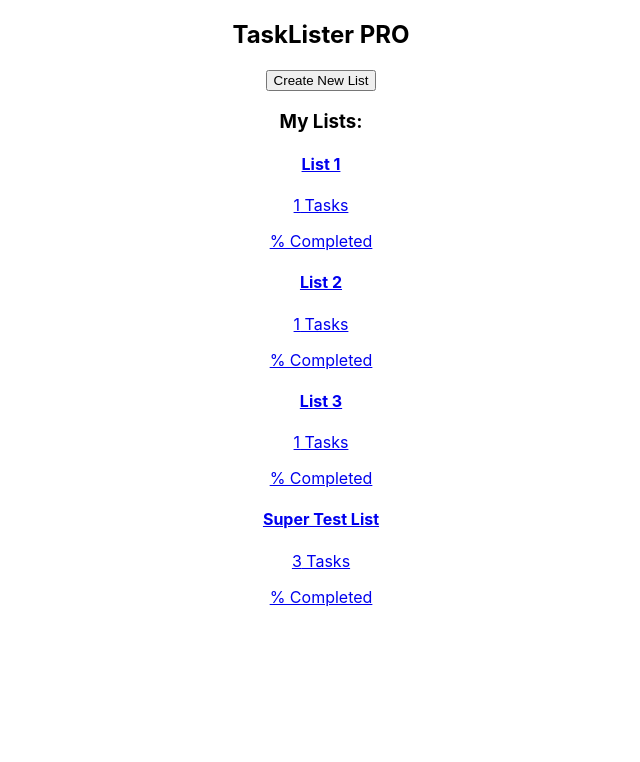
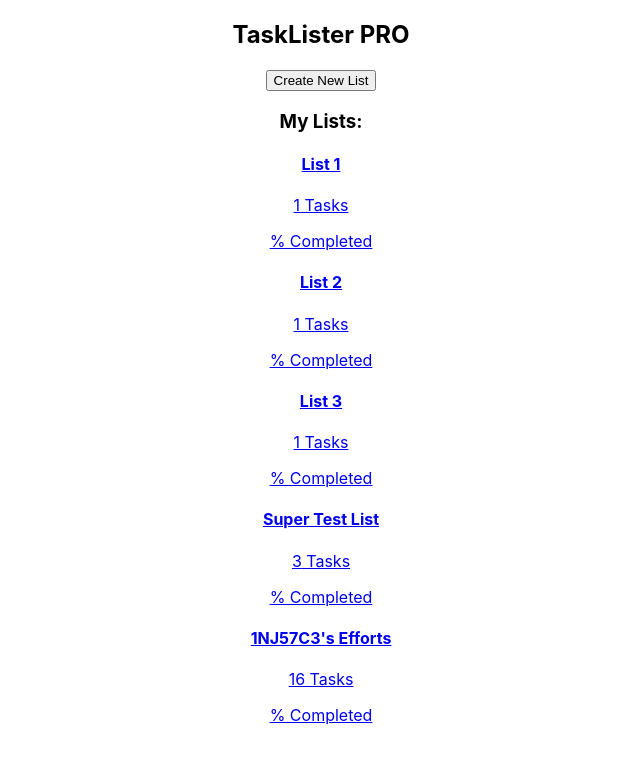
Before and after one commit to 1NJ57C3/phase-2-project-2, a React (Create React App) app: page / in a window 1280 px wide. Shown: the top 762 px of the page, without its empty margins (319-959 px from the left). Built offline with nearby package versions, Linux system fonts and the light colour scheme; data requests are answered from the project's data file.

Commit message:
- fetch/PATCH  Started - fetch/DELETE  Completed - "Delete button" now 🗑 - Manually added IDs to db.json - IDs now assigned to new tasks dynamically - Input (newTask) now controlled - Renamed NewEditTaskCard to EditTaskCard - Some bug diagnoses and troubleshoot info commented

```diff
--- a/db.json
+++ b/db.json
@@ -4,6 +4,7 @@
       "listName": "List 1",
       "tasks": [
         {
+          "id": 1,
           "taskName": "Task 1",
           "completed": false
         }
@@ -14,6 +15,7 @@
       "listName": "List 2",
       "tasks": [
         {
+          "id:": 1,
           "taskName": "Task 1",
           "completed": false
         }
@@ -24,6 +26,7 @@
       "listName": "List 3",
       "tasks": [
         {
+          "id": 1,
           "taskName": "Task 1",
           "completed": false
         }
@@ -34,19 +37,108 @@
       "listName": "Super Test List",
       "tasks": [
         {
+          "id": 1,
           "taskName": "Finish this project",
           "completed": false
         },
         {
+          "id": 2,
           "taskName": "???Cry",
           "completed": false
         },
         {
+          "id": 3,
           "taskName": "Sleep",
           "completed": false
         }
       ],
       "id": 4
+    },
+    {
+      "listName": "1NJ57C3's Efforts",
+      "tasks": [
+        {
+          "id": 1,
+          "taskName": "Read/Skim through Code",
+          "completed": true
+        },
+        {
+          "id": 2,
+          "taskName": "Attempt to Understand Code",
+          "completed": true
+        },
+        {
+          "id": 3,
+          "taskName": "QA Test/Identify Bugs",
+          "completed": true
+        },
+        {
+          "id": 4,
+          "taskName": "Cry / Head Desk",
+          "completed": false
+        },
+        {
+          "id": 5,
+          "taskName": "Write fetch/PATCH",
+          "completed": true
+        },
+        {
+          "id": 6,
+          "taskName": "Complete fetch/PATCH",
+          "completed": false
+        },
+        {
+          "id": 7,
+          "taskName": "Write fetch/DELETE",
+          "completed": true
+        },
+        {
+          "id": 8,
+          "taskName": "Complete fetch/DELETE",
+          "completed": true
+        },
+        {
+          "id": 9,
+          "taskName": "Write New Functionality",
+          "completed": true
+        },
+        {
+          "id": 10,
+          "taskName": "Cry some more... :pepehands:",
+          "completed": false
+        },
+        {
+          "id": 11,
+          "taskName": ":pepepls:",
+          "completed": true
+        },
+        {
+          "id": 12,
+          "taskName": ":Admit defeat:",
+          "completed": true
+        },
+        {
+          "id": 13,
+          "taskName": "Manually add IDs to added todoLists[i].tasks",
+          "completed": true
+        },
+        {
+          "id": 14,
+          "taskName": "Dynamically append todoLists[i].tasks.id on creation",
+          "completed": true
+        },
+        {
+          "id": 15,
+          "taskName": "Attempt to push percentage calculator up, value into state. Encounter init fetch State Async issues.",
+          "completed": true
+        },
+        {
+          "id": 16,
+          "taskName": "Attempt to troubleshoot EditTaskCard's state problems.",
+          "completed": true
+        }
+      ],
+      "id": 6
     }
   ]
 }
--- a/src/App.js
+++ b/src/App.js
@@ -33,8 +33,8 @@ function App() {
   }
 
   function handleCreateList(title, tasks) {
-    const enhancedTasks = tasks.map(task => {
-      const taskObj = {taskName: task, completed: false}
+    const enhancedTasks = tasks.map((task, i) => {
+      const taskObj = {id: i+1, taskName: task, completed: false}
       return taskObj
     })
     const listObj = {listName: title, tasks: enhancedTasks}
@@ -54,15 +54,30 @@ function App() {
     .then(data => setMyListsObj([...myListsObj, data]))
   }
 
-  function handleUpdateList() {
-    //patch
+  function handleUpdateList(id) {
+    const patchObj = {
+      method: "PATCH",
+      headers: {
+        "Content-Type": "application/json"
+      },
+      body: JSON.stringify({/* key:val */})
+    }
+
+    fetch(`http://localhost:8000/toDoLists/${id}`, patchObj)
+    .then(r => r.json())
+    .then(data => console.log("PATCHED --- ",data))
     // make sure local copy changed?
+    /*  */
   }
 
-  function handleDeleteList() {
-    //delete
-    // delete frokm local copy
-  }
+  function handleDeleteList(id) {
+    fetch(`http://localhost:8000/toDoLists/${id}`, {
+      method: "DELETE"
+    })
+    .then(() => {
+      setMyListsObj(myListsObj.filter(obj => obj.id !== parseInt(id)))
+    })
+  }    /* :pepepls: */
 
   return (
     <div className="App">
@@ -72,13 +87,13 @@ function App() {
           <NewListForm handleCreateList={handleCreateList} />
         </Route>
         <Route path={"/:id/editList"}>
-          <EditList handleUpdateList={handleUpdateList} handleDeleteList={handleUpdateList} myListsObj={myListsObj}/>
+          <EditList handleUpdateList={handleUpdateList} handleDeleteList={handleDeleteList} myListsObj={myListsObj} />
         </Route>
         <Route path={"/:id"}>
-          <ViewList myListsObj={myListsObj}/>
+          <ViewList myListsObj={myListsObj} />
         </Route>
         <Route path={"/"}>
-          <Home myListsObj={myListsObj}/>
+          <Home myListsObj={myListsObj} />
         </Route>
       </Switch>
     </div>
--- a/src/components/EditList.js
+++ b/src/components/EditList.js
@@ -1,15 +1,15 @@
 import React, { useEffect, useState } from "react";
 import { useParams } from "react-router"
 import { Link } from "react-router-dom"
-import NewEditTaskCard from "./NewEditTaskCard"
+import EditTaskCard from "./EditTaskCard"
 
 
 function EditList({ handleUpdateList, handleDeleteList, myListsObj }) {
     const params = useParams()
-    console.log(params)
+    // console.log("EDITLIST... ",params)
     const list = myListsObj.find(listObj => listObj.id === parseInt(params.id))
-    console.log(list)
-    console.log(myListsObj)
+    // console.log("EDITLIST... ",list)
+    // console.log("EDITLIST... ",myListsObj)
 
     const [ { title, tasks }, setEditList ] = useState({title: list.listName, tasks: [...list.tasks]})
 
@@ -18,7 +18,7 @@ function EditList({ handleUpdateList, handleDeleteList, myListsObj }) {
     }
 
     function renderTasks() {
-        return tasks.map((task, i) => <NewEditTaskCard key={i} id={i} task={task} setEditList={setEditList} list={list} />)
+        return tasks.map((task, i) => <EditTaskCard key={i} id={i} task={task} setEditList={setEditList} list={list} />)
     }
 
     return(
@@ -30,7 +30,7 @@ function EditList({ handleUpdateList, handleDeleteList, myListsObj }) {
                 <button onClick={() => handleUpdateList(title, tasks)}>Update List</button>
             </Link>
             <Link to={"/"}>
-                <button onClick={() => handleDeleteList(title, tasks)}>Delete List</button>
+                <button onClick={(e) => handleDeleteList(params.id)}>🗑</button>
             </Link>
         </div>
     )
--- a/src/components/NewEditTaskCard.js
+++ b/src/components/EditTaskCard.js
@@ -1,11 +1,15 @@
 import { useState } from "react"
 
 
-function NewEditTaskCard({ id, task, setEditList, list}) {
-    const [taskObj, setTask] = useState(task)
+function EditTaskCard({ id, task, setEditList, list}) {
+    const [taskObj, setTaskObj] = useState(task)
+
+    console.log("EDITTASKCARD/id... ",id)
+    console.log("EDITTASKCARD/task... ",task)
+    console.log("EDITTASKCARD... ",list)
 
     function handleNameChange(e) {
-        setTask({...taskObj, taskName: e.target.value})
+        setTaskObj({...taskObj, taskName: e.target.value})
         const updatedTasks = list.tasks.map((task, i) => {
             if (i === id) {
                 return taskObj
@@ -17,7 +21,7 @@ function NewEditTaskCard({ id, task, setEditList, list}) {
     }
 
     function handleCompletedChange() {
-        setTask({...taskObj, completed: !taskObj.completed})
+        setTaskObj({...taskObj, completed: !taskObj.completed})
         const updatedTasks = list.tasks.map((task, i) => {
             if (i === id) {
                 return taskObj
@@ -32,9 +36,9 @@ function NewEditTaskCard({ id, task, setEditList, list}) {
         <div>
             <h3>Task {id+1}</h3>
             <input type="text" placeholder="Task name" value={taskObj.taskName} onChange={(e)=> handleNameChange(e)} />
-            <p onClick={handleCompletedChange}>Completed: {task.completed ? "✅" : "❌"}</p> fix me!!!!!!
+            <p onClick={handleCompletedChange}>Completed: {task.completed ? <button>✅</button> : <button>❌</button>}</p> {/* This behavior seems to happen because of the state's shared/piggybacking setup */}
         </div>
     )
 }
 
-export default NewEditTaskCard
+export default EditTaskCard
--- a/src/components/NewTaskCard.js
+++ b/src/components/NewTaskCard.js
@@ -1,8 +1,12 @@
 import React, { useEffect, useState } from "react";
 
 export default function NewTaskCard({ id, tasks, setNewList }){
+    const [ taskInput, setTaskInput ] = useState("")
 
     function handleChange(e){
+        setTaskInput(e.target.value);
+        /* TASKS part of destructured Parent state does not work properly when properly linked into secure input loop. These inputs should probably be moved up a level up to fix. */
+
         const updatedTasks = tasks.map((task, i) => {
             if (i === id ) {
                 return e.target.value
@@ -10,15 +14,14 @@ export default function NewTaskCard({ id, tasks, setNewList }){
                 return task
             }
         })
+
         setNewList(state => ({...state, tasks: updatedTasks }))
     }
-
-    //add controlled value to input
 
     return(
         <div>
             <h3>Task {id+1}</h3>
-            <input type="text" placeholder="Task name" onChange={(e)=> handleChange(e)} />
+            <input type="text" placeholder="Task name" value={taskInput} onChange={(e)=> handleChange(e)} />
         </div>
     )
 }
--- a/src/components/ViewList.js
+++ b/src/components/ViewList.js
@@ -1,29 +1,37 @@
-import { useParams } from "react-router"
-import TaskCard from "./TaskCard"
-import { Link } from "react-router-dom"
+import TaskCard from "./TaskCard";
+import { useEffect, useState } from "react";
+import { useParams } from "react-router";
+import { Link } from "react-router-dom";
 
 function ViewList({ myListsObj }) {
-    const params = useParams()
-    console.log(params)
-    const list = myListsObj.find(listObj => listObj.id === parseInt(params.id))
-    console.log(list)
-    console.log(myListsObj)
+    const params = useParams();
+    // console.log("VIEWLIST/params...",params);
+    const list = myListsObj.find(listObj => listObj.id === parseInt(params.id));
+    // console.log("VIEWLIST/list... ",list);
+    // console.log("VIEWLIST/myListObj... ",myListsObj);
+    const [ percentDone, setPercentDone ] = useState("")
 
-    function renderTasks() {
-        return list.tasks.map(task => <TaskCard key={list.id} task={task} />)
+    function calculatePercentCompleted() {
+        const numerator = list.tasks.filter(task => task.completed === true).length;
+        setPercentDone(((numerator / list.tasks.length) * 100).toFixed(0));
+        // console.log("PERCENTAGE... ",numerator," / ",list.tasks.length)
     }
 
-    function calculatePercentCompleted() {
-        const numerator = list.tasks.filter(task => task.completed === true).length
-        return ((numerator / list.tasks.length) * 100).toFixed(0)
+    function renderTasks() {  /*!!  <TASKCARD /> KEY ERROR WAS FROM HERE  !!*/
+        return list.tasks.map(task => <TaskCard key={task.id} task={task} completion={percentDone} />) /* !!  LIST IS TASK SHARED PARENT'S ID - TASKS NEEDED UNIQUE IDS  !! */
     }
+
+    useEffect(()=>{
+        calculatePercentCompleted()
+    },[percentDone])
+
 
     return(
         <div>
             <div>
                 <h4>{list.listName}</h4>
                 <p>{list.tasks.length} Tasks</p>
-                <p>{calculatePercentCompleted()}% Completed</p>
+                <p>{percentDone}% Completed</p>
                 <Link to={`/${params.id}/editList`}>
                     <button>{"📝"}</button>
                 </Link>
```
